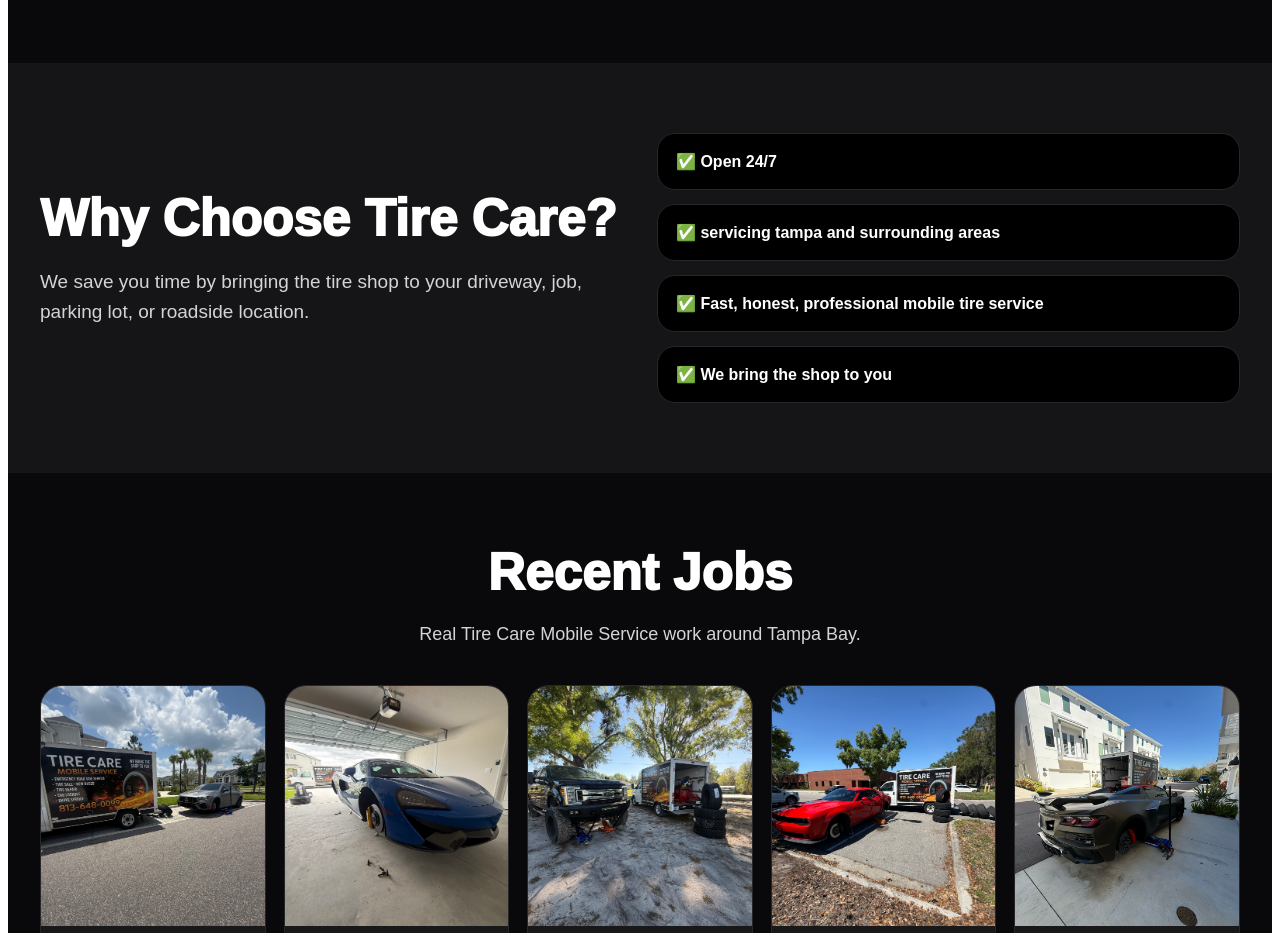
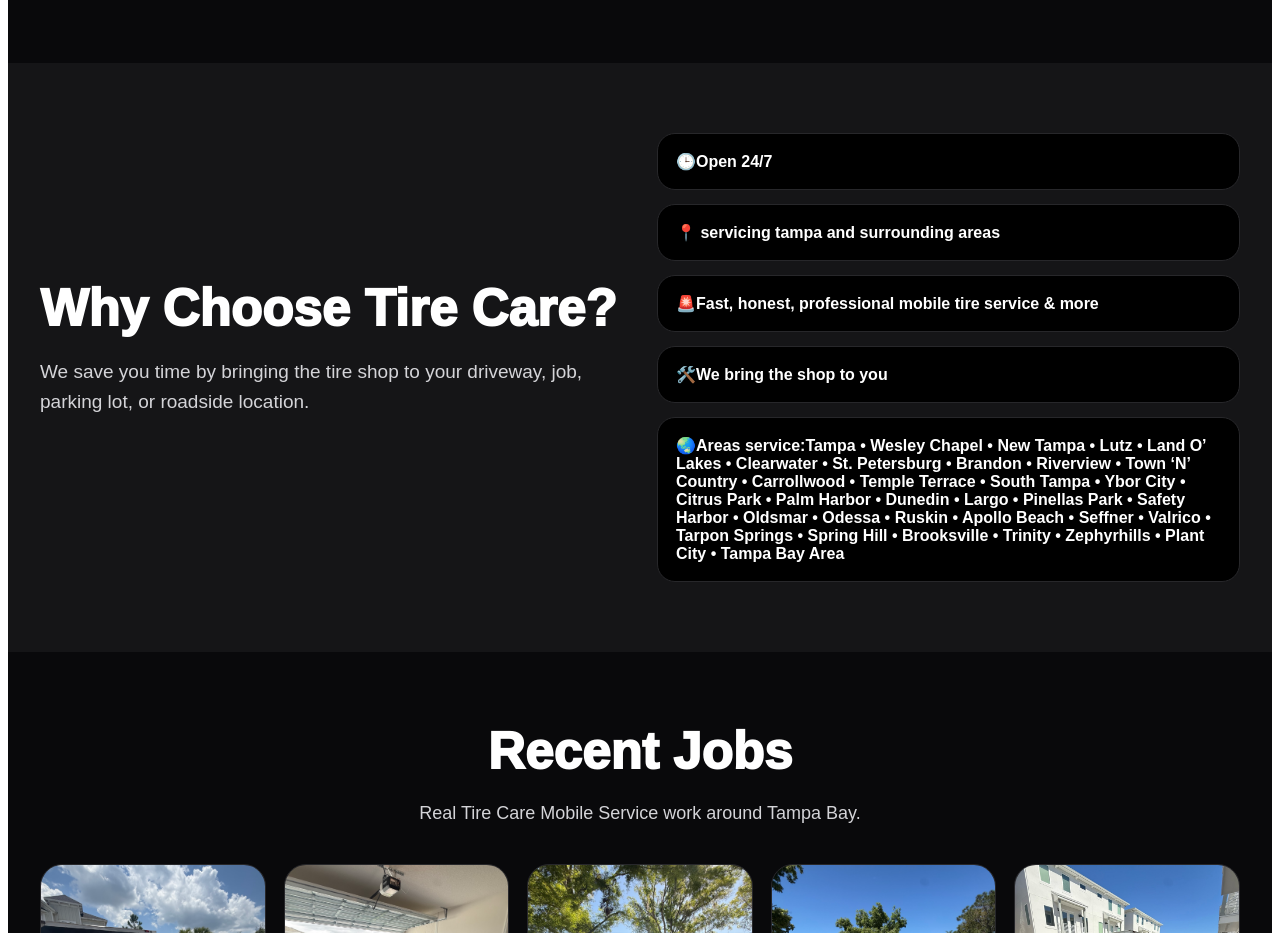
Before and after one commit to yezensalem101/tirecare-site, a Next.js app: page / in a window 1280 px wide. Shown: the part 1380-2313 px from the top of the page. Built offline with nearby package versions, Linux system fonts and the light colour scheme.

Commit message:
Update page.jsx

```diff
--- a/app/page.jsx
+++ b/app/page.jsx
@@ -106,14 +106,14 @@
             <p style={styles.heroP}>We save you time by bringing the tire shop to your driveway, job, parking lot, or roadside location.</p>
           </div>
           <div style={styles.checkList}>
-            <div style={styles.check}>✅ Open 24/7</div>
-            <div style={styles.check}>✅ servicing tampa and surrounding areas</div>
-            <div style={styles.check}>✅ Fast, honest, professional mobile tire service</div>
-            <div style={styles.check}>✅ We bring the shop to you</div>
+            <div style={styles.check}>🕒Open 24/7</div>
+            <div style={styles.check}>📍 servicing tampa and surrounding areas</div>
+            <div style={styles.check}>🚨Fast, honest, professional mobile tire service & more</div>
+            <div style={styles.check}>🛠️We bring the shop to you</div>
+            <div style={styles.check}>🌏Areas service:Tampa • Wesley Chapel • New Tampa • Lutz • Land O’ Lakes • Clearwater • St. Petersburg • Brandon • Riverview • Town ‘N’ Country • Carrollwood • Temple Terrace • South Tampa • Ybor City • Citrus Park • Palm Harbor • Dunedin • Largo • Pinellas Park • Safety Harbor • Oldsmar • Odessa • Ruskin • Apollo Beach • Seffner • Valrico • Tarpon Springs • Spring Hill • Brooksville • Trinity • Zephyrhills • Plant City • Tampa Bay Area</div>
           </div>
         </div>
       </section>
-
       <section id="gallery" style={styles.section}>
         <div style={styles.sectionHead}>
           <h2 style={styles.h2}>Recent Jobs</h2>
```
